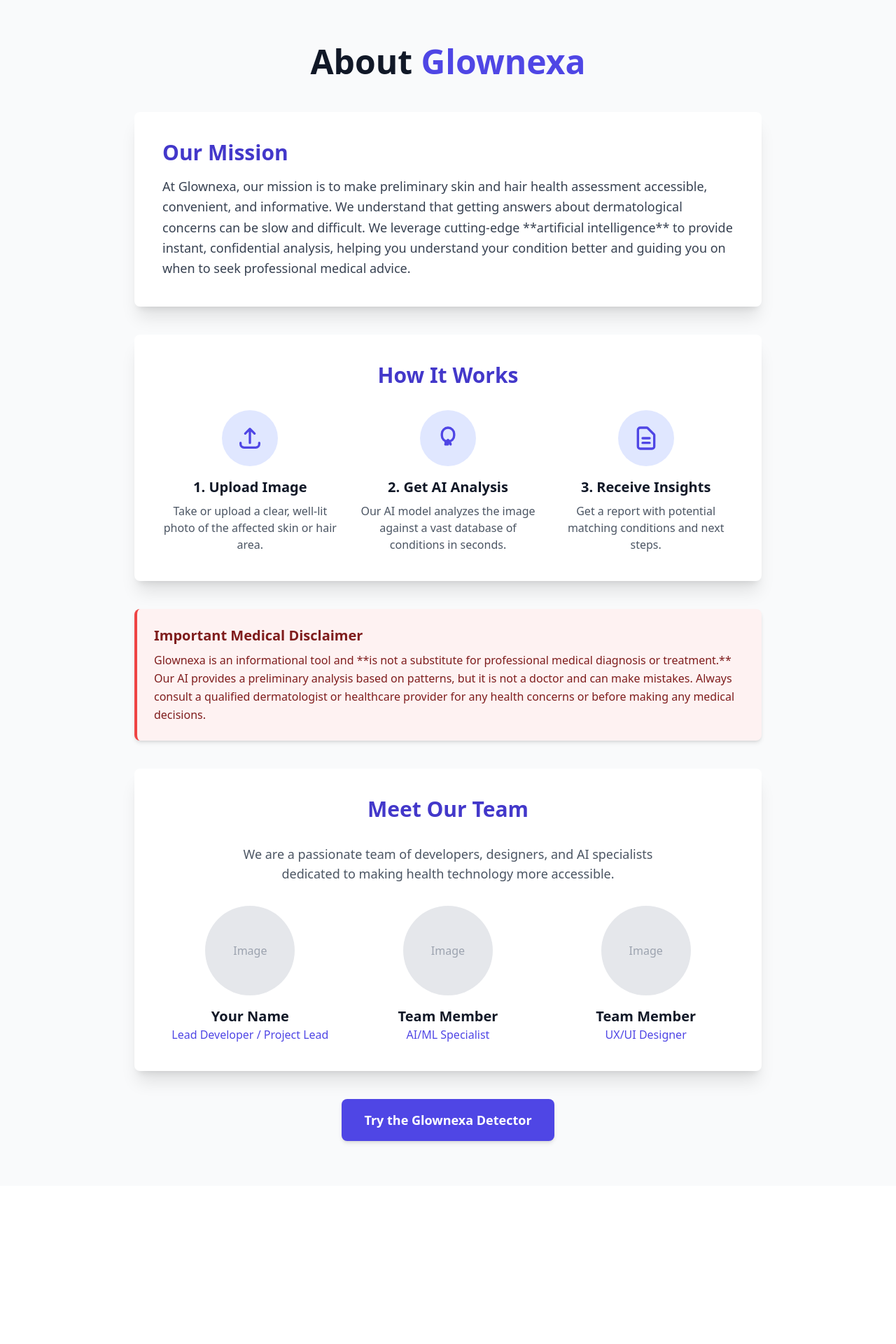
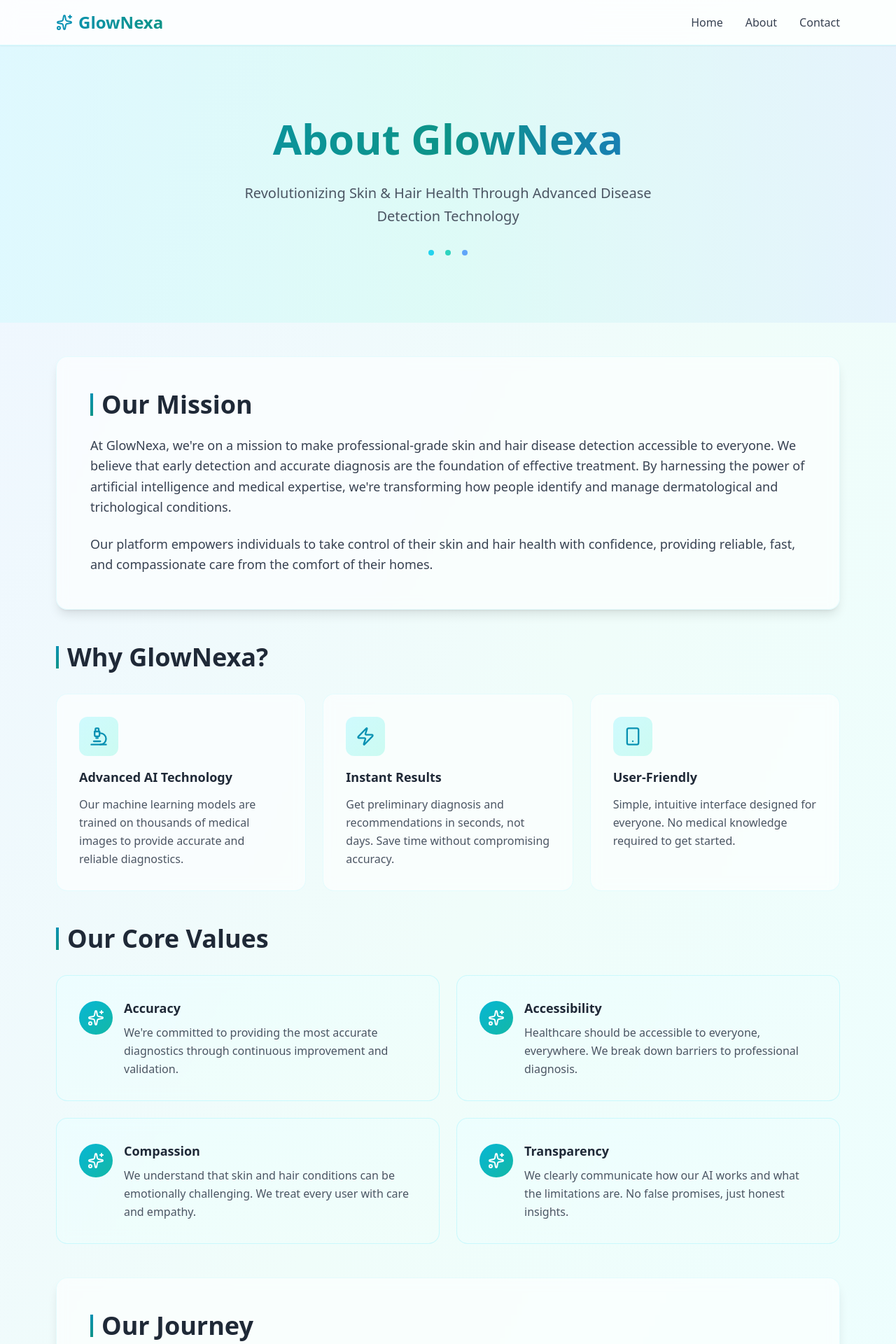
Before and after one commit to ZubiyaAnsari70/glownexa, a React (Create React App) app: page /about in a window 1280 px wide. Shown: the top 1920 px of the page at 70% size. Before the commit the page ends 1694 px from the top, so only its background shows below. Built offline with nearby package versions, Linux system fonts and the light colour scheme.

Commit message:
about page

```diff
--- a/src/Components/about.js
+++ b/src/Components/about.js
@@ -1,139 +1,245 @@
-import React from 'react';
-import { Link } from 'react-router-dom'; // Use this if you are using React Router for navigation
-// If not using React Router, you can replace <Link> with <a> tags.
+import React, { useState, useEffect } from 'react';
+import { Zap, Smartphone, Microscope, ArrowRight, Sparkles } from 'lucide-react';
 
-// You can import icons from a library like 'react-icons'
-// yarn add react-icons
-// import { FaUpload, FaStethoscope, FaClipboardList } from 'react-icons/fa';
+export default function About() {
+  const [scrollY, setScrollY] = useState(0);
+  const [visibleSections, setVisibleSections] = useState({});
 
-const About = () => {
+  useEffect(() => {
+    const handleScroll = () => {
+      setScrollY(window.scrollY);
+    };
+    window.addEventListener('scroll', handleScroll);
+    return () => window.removeEventListener('scroll', handleScroll);
+  }, []);
+
+  const features = [
+    {
+      icon: Microscope,
+      title: 'Advanced AI Technology',
+      description: 'Our machine learning models are trained on thousands of medical images to provide accurate and reliable diagnostics.'
+    },
+    {
+      icon: Zap,
+      title: 'Instant Results',
+      description: 'Get preliminary diagnosis and recommendations in seconds, not days. Save time without compromising accuracy.'
+    },
+
+    {
+      icon: Smartphone,
+      title: 'User-Friendly',
+      description: 'Simple, intuitive interface designed for everyone. No medical knowledge required to get started.'
+    }
+  ];
+
+  const values = [
+    {
+      title: 'Accuracy',
+      description: 'We\'re committed to providing the most accurate diagnostics through continuous improvement and validation.'
+    },
+    {
+      title: 'Accessibility',
+      description: 'Healthcare should be accessible to everyone, everywhere. We break down barriers to professional diagnosis.'
+    },
+    {
+      title: 'Compassion',
+      description: 'We understand that skin and hair conditions can be emotionally challenging. We treat every user with care and empathy.'
+    },
+    {
+      title: 'Transparency',
+      description: 'We clearly communicate how our AI works and what the limitations are. No false promises, just honest insights.'
+    }
+  ];
+
+
   return (
-    <div className="bg-gray-50 min-h-screen py-16 px-4 sm:px-6 lg:px-8">
-      <div className="max-w-4xl mx-auto">
+    <div className="min-h-screen bg-gradient-to-br from-blue-50 via-teal-50 to-cyan-50">
+      <style>{`
+        @keyframes float {
+          0%, 100% { transform: translateY(0px); }
+          50% { transform: translateY(-20px); }
+        }
+        @keyframes fadeInUp {
+          from {
+            opacity: 0;
+            transform: translateY(30px);
+          }
+          to {
+            opacity: 1;
+            transform: translateY(0);
+          }
+        }
+        @keyframes slideInLeft {
+          from {
+            opacity: 0;
+            transform: translateX(-50px);
+          }
+          to {
+            opacity: 1;
+            transform: translateX(0);
+          }
+        }
+        @keyframes slideInRight {
+          from {
+            opacity: 0;
+            transform: translateX(50px);
+          }
+          to {
+            opacity: 1;
+            transform: translateX(0);
+          }
+        }
+        @keyframes glow {
+          0%, 100% { box-shadow: 0 0 20px rgba(6, 182, 212, 0.3); }
+          50% { box-shadow: 0 0 40px rgba(6, 182, 212, 0.6); }
+        }
+        .float { animation: float 3s ease-in-out infinite; }
+        .fade-in-up { animation: fadeInUp 0.8s ease-out; }
+        .slide-in-left { animation: slideInLeft 0.8s ease-out; }
+        .slide-in-right { animation: slideInRight 0.8s ease-out; }
+        .glow-box { animation: glow 2s ease-in-out infinite; }
+      `}</style>
 
-        {/* --- Header --- */}
-        <h1 className="text-4xl font-extrabold text-center text-gray-900 sm:text-5xl mb-12">
-          About <span className="text-indigo-600">Glownexa</span>
+      {/* Navbar */}
+      <nav className="sticky top-0 z-50 bg-white/80 backdrop-blur-md shadow-sm border-b border-cyan-100">
+        <div className="max-w-6xl mx-auto px-4 py-4 flex justify-between items-center">
+          <div className="text-2xl font-bold bg-gradient-to-r from-cyan-600 to-teal-600 bg-clip-text text-transparent flex items-center gap-2">
+            <Sparkles className="w-6 h-6 text-cyan-600" />
+            GlowNexa
+          </div>
+          <ul className="hidden md:flex gap-8 text-gray-700 font-medium">
+            <li><a href="#home" className="hover:text-cyan-600 transition-colors duration-300">Home</a></li>
+            <li><a href="#about" className="hover:text-cyan-600 transition-colors duration-300">About</a></li>
+
+            <li><a href="#contact" className="hover:text-cyan-600 transition-colors duration-300">Contact</a></li>
+          </ul>
+        </div>
+      </nav>
+
+      {/* Hero Section */}
+      <div className="relative py-24 px-4 overflow-hidden">
+        <div className="absolute inset-0 bg-gradient-to-r from-cyan-100/50 via-teal-100/50 to-blue-100/50"></div>
+        <div className="max-w-6xl mx-auto relative z-10 text-center">
+          <div className="fade-in-up">
+            <h1 className="text-6xl font-bold mb-6 bg-gradient-to-r from-cyan-600 via-teal-600 to-blue-600 bg-clip-text text-transparent leading-tight">
+              About GlowNexa
             </h1>
-
-        {/* --- Our Mission Section --- */}
-        <div className="bg-white shadow-xl rounded-lg overflow-hidden p-6 md:p-10 mb-10">
-          <h2 className="text-3xl font-bold text-indigo-700 mb-4">Our Mission</h2>
-          <p className="text-lg text-gray-700 leading-relaxed">
-            At Glownexa, our mission is to make preliminary skin and hair health assessment accessible, convenient, and informative. We understand that getting answers about dermatological concerns can be slow and difficult. We leverage cutting-edge **artificial intelligence** to provide instant, confidential analysis, helping you understand your condition better and guiding you on when to seek professional medical advice.
+            <p className="text-xl text-gray-600 max-w-2xl mx-auto leading-relaxed">
+              Revolutionizing Skin & Hair Health Through Advanced Disease Detection Technology
             </p>
           </div>
-
-        {/* --- How It Works Section --- */}
-        <div className="bg-white shadow-xl rounded-lg overflow-hidden p-6 md:p-10 mb-10">
-          <h2 className="text-3xl font-bold text-indigo-700 mb-8 text-center">
-            How It Works
-          </h2>
-          <div className="grid md:grid-cols-3 gap-8 text-center">
-
-            {/* Step 1 */}
-            <div className="flex flex-col items-center">
-              {/* Icon Placeholder (Example using Tailwind) */}
-              <div className="bg-indigo-100 rounded-full h-20 w-20 flex items-center justify-center mb-4">
-                <svg className="h-10 w-10 text-indigo-600" fill="none" viewBox="0 0 24 24" stroke="currentColor">
-                  <path strokeLinecap="round" strokeLinejoin="round" strokeWidth={2} d="M4 16v1a3 3 0 003 3h10a3 3 0 003-3v-1m-4-8l-4-4m0 0L8 8m4-4v12" />
-                </svg>
-                {/* Or use: <FaUpload className="h-10 w-10 text-indigo-600" /> */}
-              </div>
-              <h3 className="text-xl font-semibold text-gray-900 mb-2">1. Upload Image</h3>
-              <p className="text-gray-600">Take or upload a clear, well-lit photo of the affected skin or hair area.</p>
-            </div>
-
-            {/* Step 2 */}
-            <div className="flex flex-col items-center">
-              <div className="bg-indigo-100 rounded-full h-20 w-20 flex items-center justify-center mb-4">
-                <svg className="h-10 w-10 text-indigo-600" fill="none" viewBox="0 0 24 24" stroke="currentColor">
-                  <path strokeLinecap="round" strokeLinejoin="round" strokeWidth={2} d="M9.75 17.25l.038-.038A5.25 5.25 0 0112 13.5a5.25 5.25 0 012.212 3.712l.038.038M9.75 17.25H12m0 0H9.75m2.25 0V15m0 2.25v-2.25m0 0a5.25 5.25 0 01-5.25-5.25v-1.5a5.25 5.25 0 1110.5 0v1.5a5.25 5.25 0 01-5.25 5.25m0 0H9.75" />
-                </svg>
-                {/* Or use: <FaStethoscope className="h-10 w-10 text-indigo-600" /> */}
-              </div>
-              <h3 className="text-xl font-semibold text-gray-900 mb-2">2. Get AI Analysis</h3>
-              <p className="text-gray-600">Our AI model analyzes the image against a vast database of conditions in seconds.</p>
-            </div>
-
-            {/* Step 3 */}
-            <div className="flex flex-col items-center">
-              <div className="bg-indigo-100 rounded-full h-20 w-20 flex items-center justify-center mb-4">
-                <svg className="h-10 w-10 text-indigo-600" fill="none" viewBox="0 0 24 24" stroke="currentColor">
-                  <path strokeLinecap="round" strokeLinejoin="round" strokeWidth={2} d="M9 12h6m-6 4h6m2 5H7a2 2 0 01-2-2V5a2 2 0 012-2h5.586a1 1 0 01.707.293l5.414 5.414a1 1 0 01.293.707V19a2 2 0 01-2 2z" />
-                </svg>
-                {/* Or use: <FaClipboardList className="h-10 w-10 text-indigo-600" /> */}
-              </div>
-              <h3 className="text-xl font-semibold text-gray-900 mb-2">3. Receive Insights</h3>
-              <p className="text-gray-600">Get a report with potential matching conditions and next steps.</p>
+          <div className="mt-8 flex justify-center gap-4">
+            <div className="w-2 h-2 rounded-full bg-cyan-400 animate-pulse"></div>
+            <div className="w-2 h-2 rounded-full bg-teal-400 animate-pulse delay-100"></div>
+            <div className="w-2 h-2 rounded-full bg-blue-400 animate-pulse delay-200"></div>
           </div>
         </div>
       </div>
 
-        {/* --- Important Disclaimer --- */}
-        <div className="bg-red-50 border-l-4 border-red-500 text-red-900 p-6 rounded-lg shadow-md mb-10">
-          <h3 className="text-xl font-bold mb-2">Important Medical Disclaimer</h3>
-          <p className="text-md leading-relaxed">
-            Glownexa is an informational tool and **is not a substitute for professional medical diagnosis or treatment.** Our AI provides a preliminary analysis based on patterns, but it is not a doctor and can make mistakes. Always consult a qualified dermatologist or healthcare provider for any health concerns or before making any medical decisions.
+      {/* Main Container */}
+      <div className="max-w-6xl mx-auto px-4 py-12">
+
+        {/* Mission Section */}
+        <div className="fade-in-up bg-white/60 backdrop-blur rounded-2xl shadow-lg p-12 mb-12 border border-cyan-100/50 hover:shadow-2xl transition-shadow duration-500">
+          <div className="flex items-center gap-3 mb-6">
+            <div className="w-1 h-8 bg-gradient-to-b from-cyan-600 to-teal-600"></div>
+            <h2 className="text-4xl font-bold text-gray-800">Our Mission</h2>
+          </div>
+          <p className="text-gray-700 mb-6 text-lg leading-relaxed">
+            At GlowNexa, we're on a mission to make professional-grade skin and hair disease detection accessible to everyone. We believe that early detection and accurate diagnosis are the foundation of effective treatment. By harnessing the power of artificial intelligence and medical expertise, we're transforming how people identify and manage dermatological and trichological conditions.
+          </p>
+          <p className="text-gray-700 text-lg leading-relaxed">
+            Our platform empowers individuals to take control of their skin and hair health with confidence, providing reliable, fast, and compassionate care from the comfort of their homes.
           </p>
         </div>
 
-        {/* --- Meet the Team (Placeholder) --- */}
-        <div className="bg-white shadow-xl rounded-lg overflow-hidden p-6 md:p-10 mb-10">
-          <h2 className="text-3xl font-bold text-indigo-700 mb-8 text-center">
-            Meet Our Team
-          </h2>
-          <p className="text-center text-lg text-gray-600 mb-8 max-w-2xl mx-auto">
-            We are a passionate team of developers, designers, and AI specialists dedicated to making health technology more accessible.
-          </p>
-          <div className="grid sm:grid-cols-2 lg:grid-cols-3 gap-8">
-
-            {/* Team Member 1 (Placeholder) */}
-            <div className="text-center">
-              <div className="bg-gray-200 h-32 w-32 rounded-full mx-auto mb-4 flex items-center justify-center text-gray-400">
-                {/* Replace with <img /> tag */}
-                Image
+        {/* Features Section */}
+        <div className="mb-12">
+          <div className="fade-in-up flex items-center gap-3 mb-8">
+            <div className="w-1 h-8 bg-gradient-to-b from-cyan-600 to-teal-600"></div>
+            <h2 className="text-4xl font-bold text-gray-800">Why GlowNexa?</h2>
           </div>
-              <h4 className="text-xl font-semibold text-gray-900">Your Name</h4>
-              <p className="text-indigo-600">Lead Developer / Project Lead</p>
+          <div className="grid md:grid-cols-3 gap-6">
+            {features.map((feature, idx) => {
+              const Icon = feature.icon;
+              return (
+                <div
+                  key={idx}
+                  className="fade-in-up bg-white/60 backdrop-blur p-8 rounded-2xl border border-cyan-100/50 hover:border-cyan-300 hover:shadow-xl hover:-translate-y-2 transition-all duration-500 group"
+                  style={{ animationDelay: `${idx * 0.1}s` }}
+                >
+                  <div className="w-14 h-14 bg-gradient-to-br from-cyan-100 to-teal-100 rounded-xl flex items-center justify-center mb-4 group-hover:scale-110 transition-transform duration-300">
+                    <Icon className="text-cyan-600 w-7 h-7" />
                   </div>
-
-            {/* Team Member 2 (Placeholder) */}
-            <div className="text-center">
-              <div className="bg-gray-200 h-32 w-32 rounded-full mx-auto mb-4 flex items-center justify-center text-gray-400">
-                {/* Replace with <img /> tag */}
-                Image
+                  <h3 className="font-bold text-gray-800 mb-3 text-lg">{feature.title}</h3>
+                  <p className="text-gray-600 leading-relaxed">{feature.description}</p>
                 </div>
-              <h4 className="text-xl font-semibold text-gray-900">Team Member</h4>
-              <p className="text-indigo-600">AI/ML Specialist</p>
-            </div>
-
-            {/* Team Member 3 (Placeholder) */}
-            <div className="text-center">
-              <div className="bg-gray-200 h-32 w-32 rounded-full mx-auto mb-4 flex items-center justify-center text-gray-400">
-                {/* Replace with <img /> tag */}
-                Image
-              </div>
-              <h4 className="text-xl font-semibold text-gray-900">Team Member</h4>
-              <p className="text-indigo-600">UX/UI Designer</p>
-            </div>
-
+              );
+            })}
           </div>
         </div>
 
-        {/* --- Call to Action (CTA) --- */}
-        <div className="text-center">
-          <Link
-            to="/detector" // Change this to your detection page route
-            className="inline-block bg-indigo-600 text-white font-bold text-lg px-8 py-4 rounded-lg shadow-md hover:bg-indigo-700 transition duration-300"
+        {/* Values Section */}
+        <div className="mb-12">
+          <div className="fade-in-up flex items-center gap-3 mb-8">
+            <div className="w-1 h-8 bg-gradient-to-b from-cyan-600 to-teal-600"></div>
+            <h2 className="text-4xl font-bold text-gray-800">Our Core Values</h2>
+          </div>
+          <div className="grid md:grid-cols-2 gap-6">
+            {values.map((value, idx) => (
+              <div
+                key={idx}
+                className="fade-in-up bg-gradient-to-br from-cyan-50/80 to-teal-50/80 backdrop-blur p-8 rounded-2xl border border-cyan-200/50 hover:border-cyan-400 hover:shadow-lg transition-all duration-500 group"
+                style={{ animationDelay: `${idx * 0.15}s` }}
               >
-            Try the Glownexa Detector
-          </Link>
+                <div className="flex items-start gap-4">
+                  <div className="w-12 h-12 bg-gradient-to-br from-cyan-500 to-teal-500 rounded-full flex-shrink-0 flex items-center justify-center mt-1 group-hover:scale-110 transition-transform duration-300">
+                    <Sparkles className="text-white w-6 h-6" />
+                  </div>
+                  <div>
+                    <h3 className="font-bold text-gray-800 mb-2 text-lg">{value.title}</h3>
+                    <p className="text-gray-600 leading-relaxed">{value.description}</p>
+                  </div>
+                </div>
+              </div>
+            ))}
+          </div>
         </div>
 
+
+
+        {/* Journey Section */}
+        <div className="fade-in-up bg-white/60 backdrop-blur rounded-2xl shadow-lg p-12 mb-12 border border-cyan-100/50 hover:shadow-2xl transition-shadow duration-500">
+          <div className="flex items-center gap-3 mb-6">
+            <div className="w-1 h-8 bg-gradient-to-b from-cyan-600 to-teal-600"></div>
+            <h2 className="text-4xl font-bold text-gray-800">Our Journey</h2>
+          </div>
+          <p className="text-gray-700 mb-6 text-lg leading-relaxed">
+            GlowNexa was founded in 2023 by a team of healthcare professionals and technologists who recognized a gap in accessible dermatological care. What started as a passion project has evolved into a comprehensive platform used by thousands of people worldwide.
+          </p>
+          <p className="text-gray-700 text-lg leading-relaxed">
+            Today, we continue to innovate, expand our diagnostic capabilities, and partner with medical institutions to ensure our technology remains at the forefront of dermatological AI. Our commitment is to make quality healthcare more accessible, affordable, and empowering for everyone.
+          </p>
+        </div>
+
+        {/* CTA Section */}
+        <div className="fade-in-up relative overflow-hidden rounded-2xl shadow-2xl p-12 text-center mb-12 glow-box">
+          <div className="absolute inset-0 bg-gradient-to-r from-cyan-500 via-teal-500 to-blue-500"></div>
+          <div className="relative z-10">
+            <h2 className="text-4xl font-bold text-white mb-4">Ready to Transform Your Skin & Hair Health?</h2>
+            <p className="text-lg text-white/90 mb-8 max-w-2xl mx-auto">Join thousands of users who trust GlowNexa for their dermatological needs.</p>
+            <button className="bg-white text-cyan-600 px-10 py-4 rounded-xl font-bold hover:scale-105 hover:shadow-2xl transition-all duration-300 flex items-center justify-center gap-2 mx-auto hover:gap-3">
+              Get Started Today
+              <ArrowRight className="w-5 h-5" />
+            </button>
           </div>
         </div>
+      </div>
+
+      {/* Footer */}
+      <footer className="bg-white/60 backdrop-blur border-t border-cyan-100/50 text-gray-700 text-center py-8 mt-12">
+        <p className="font-medium">&copy; 2025 GlowNexa. All rights reserved. | Privacy Policy | Terms of Service | Contact Us</p>
+      </footer>
+    </div>
   );
-};
-
-export default About;
+}
```
Lines whose indentation alone changed are shown as unchanged.
